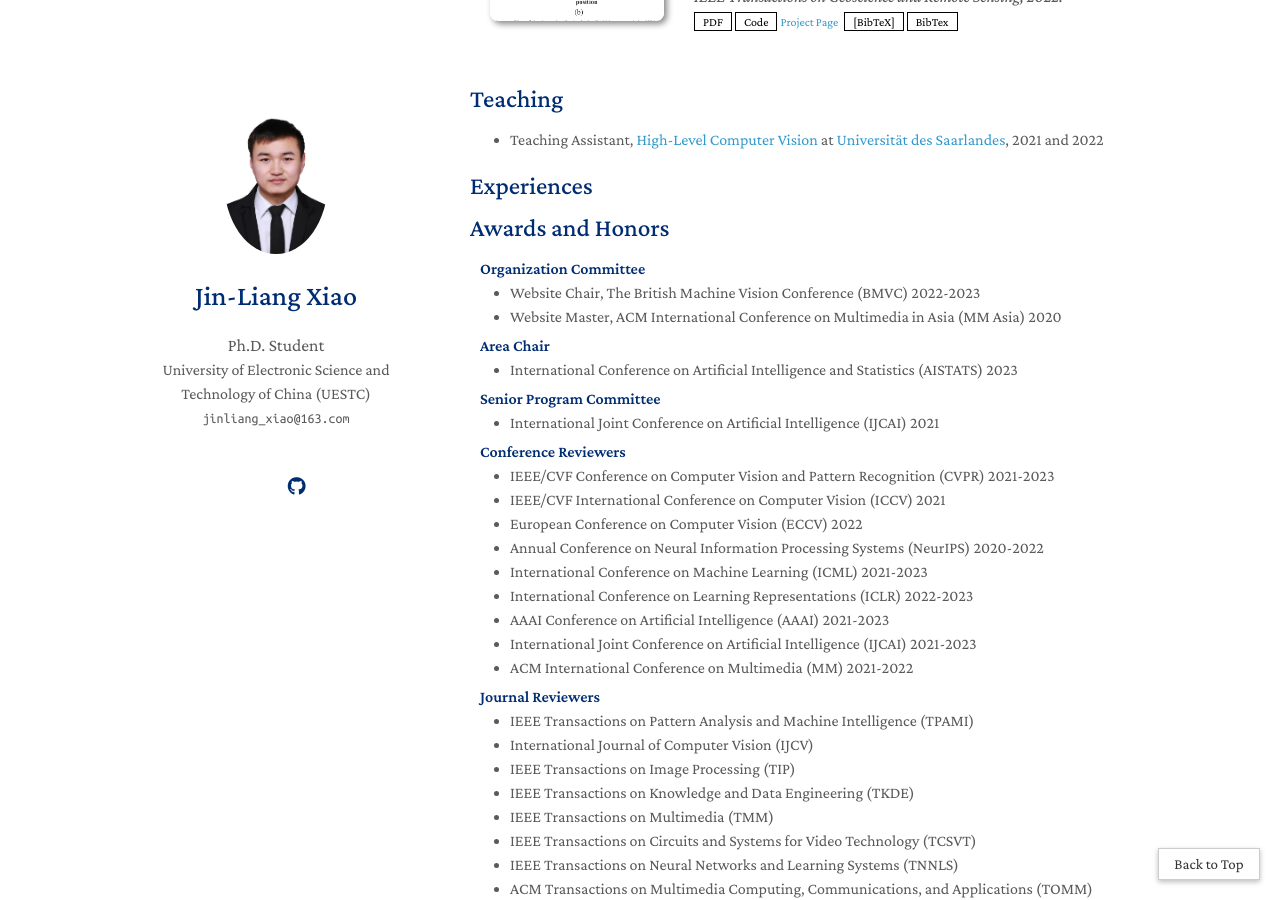
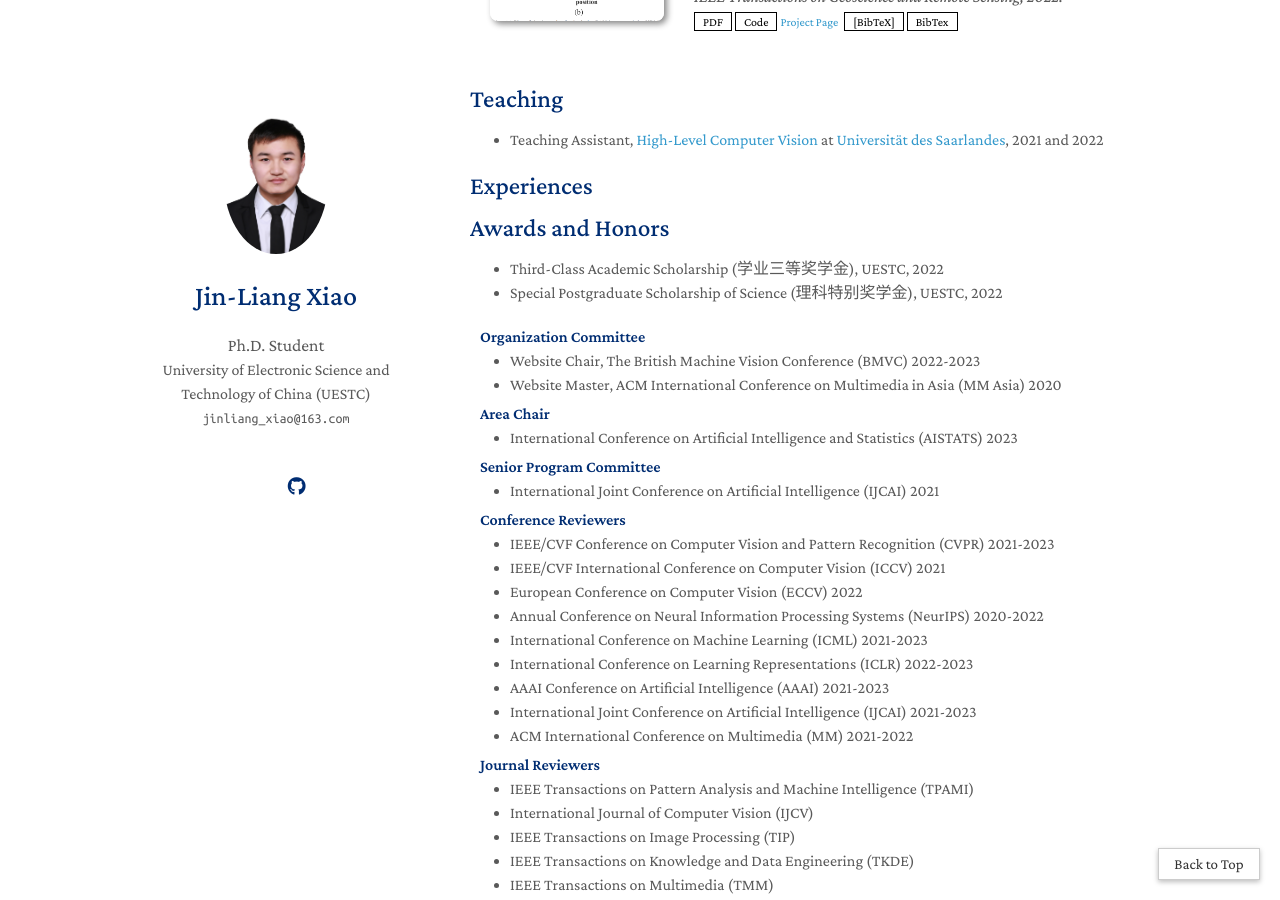
Before and after one commit to Jin-liangXiao/Jin-liangXiao.github.io, a Jekyll site: the page built from index.md, in a window 1280 px wide and 900 px high, scrolled down 559 px. Built offline with Jekyll 4.4.1, drawn with Linux system fonts in a browser that asks for light colours; nearby versions of some CDN libraries; a style sheet for code colours, icons or effects is not loaded; our own code applies the rules of GitHub Pages for plain Markdown files.

Commit message:
Update services.md

```diff
--- a/_includes/services.md
+++ b/_includes/services.md
@@ -5,6 +5,12 @@
 
 
 ## Awards and Honors
+
+
+<ul>
+  <li>Third-Class Academic Scholarship (学业三等奖学金), UESTC, 2022</li>
+  <li>Special Postgraduate Scholarship of Science (理科特别奖学金), UESTC, 2022</li>
+</ul>
 
 <h4 style="margin:0 10px 0;">Organization Committee</h4>
 
```
